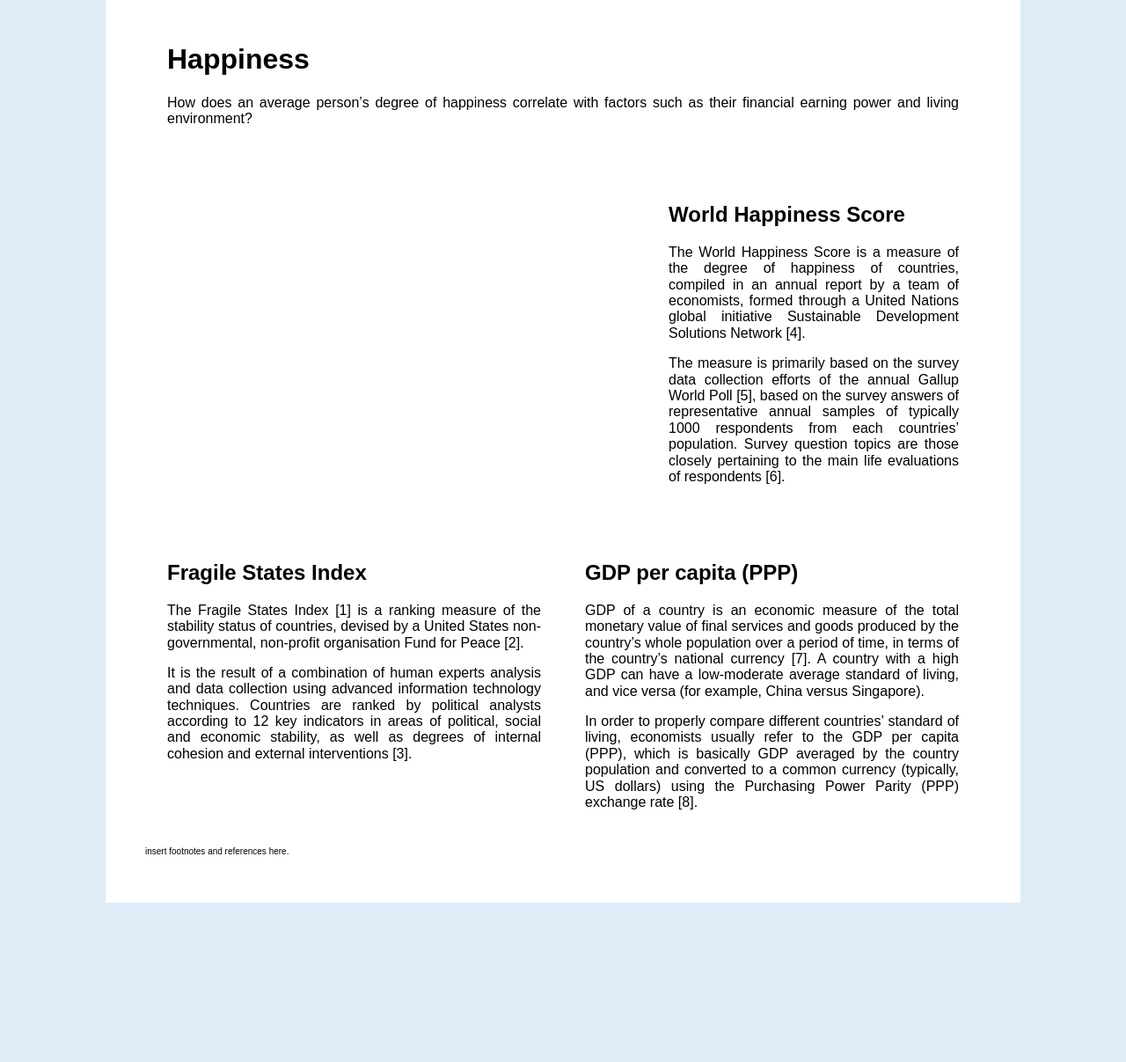
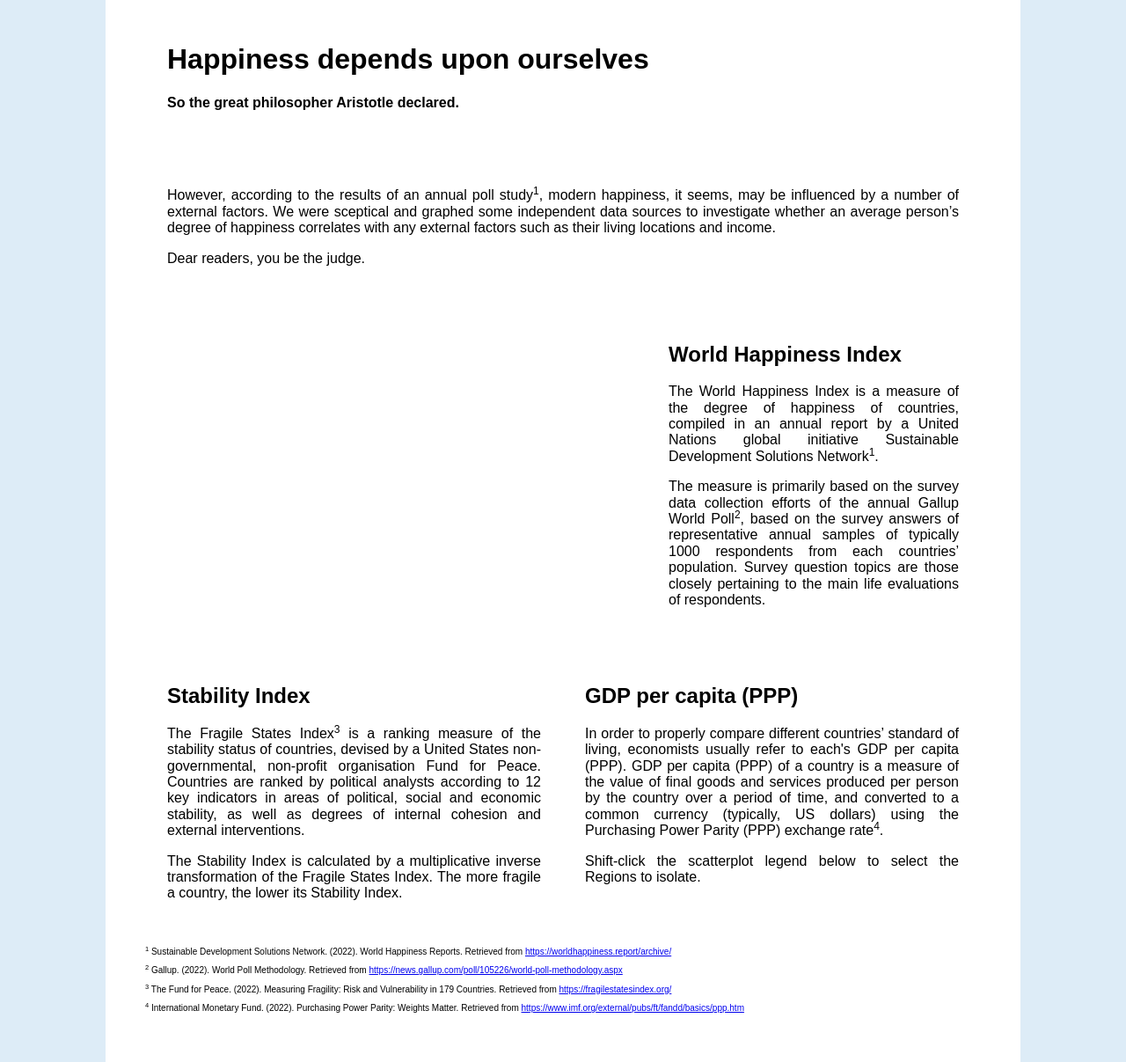
Before and after one commit to danielaladaniel/A2, a plain HTML site: page index.html in a window 1280 px wide. Shown: the part 27-1234 px from the top of the page at 88% size. Before the commit the page ends 1053 px from the top, so only its background shows below. Drawn offline with nearby package versions, Linux system fonts and the light colour scheme; a script that the page names is missing.

Commit message:
Add files via upload

```diff
--- a/index.html
+++ b/index.html
@@ -5,7 +5,7 @@
 <html>
 
 <head>
-  <title> Happiness Score and .... </title>
+  <title> World Happiness Index </title>
 
   <!-- import all Vega & Vega-Lite, vega-embed javascript libraries poossibly needed -->
   <!-- Also import the Vega topojson-client package -->
@@ -33,16 +33,15 @@
   <meta name="viewport" content="width=device-width, initial-scale=1">
 
 
-  <!-- Google font . Got from https://fonts.google.com/  . Searched "open sans".  -->
-  <!-- old links:
-  <link rel="preconnect" href="https://fonts.googleapis.com">
-  <link rel="preconnect" href="https://fonts.gstatic.com" crossorigin>
-  <link href="https://fonts.googleapis.com/css2?family=Open+Sans&display=swap" rel="stylesheet">
+  <!-- Google font . Got from https://fonts.google.com/  . Searched "open sans"
+    and 'Source Sans Pro'.  -->
+    <link rel="preconnect" href="https://fonts.googleapis.com">
+    <link rel="preconnect" href="https://fonts.gstatic.com" crossorigin>
+    <link href="https://fonts.googleapis.com/css2?family=Source+Sans+Pro:wght@400;700;900&family=Open+Sans&display=swap" rel="stylesheet">
+
+
+  <!-- <link href="https://fonts.googleapis.com/css2?family=Fuzzy+Bubbles&display=swap" rel="stylesheet">
   -->
-  <link rel="preconnect" href="https://fonts.googleapis.com">
-  <link rel="preconnect" href="https://fonts.gstatic.com" crossorigin>
-  <link href="https://fonts.googleapis.com/css2?family=Open+Sans&display=swap" rel="stylesheet">
-
 
   <!-- CSS file -->
   <link rel="stylesheet" type="text/css" href="css/styles.css" media="all">
@@ -59,15 +58,30 @@
     <div class = "pure-g">
       <div class="pure-u-1-1">
         <div class="format_textbox">
-          <h1> Happiness</h1>
-          <p> How does an average person’s degree of happiness correlate with factors
-            such as their financial earning power and living environment?
-          </p>
+          <h1> Happiness depends upon ourselves </h1>
+          <h4> So the great philosopher Aristotle declared. </h4>
+
         </div>
       </div>
     </div>
 
-    <!--  1st Section": Happiness Score intro -->
+    <div class = "pure-g">
+      <div class="pure-u-1-1">
+        <div class="format_textbox">
+           <p>
+            However, according to the results of an annual poll study<sup>1</sup>, modern happiness,
+            it seems, may be influenced by a number of external factors.
+
+            We were sceptical and graphed some independent data sources to investigate
+            whether an average person’s degree of happiness correlates with any external factors
+            such as their living locations and income.
+          </p>
+          <p> Dear readers, you be the judge. </p>
+        </div>
+      </div>
+    </div>
+
+    <!--  1st Section": Happiness Index intro -->
     <div class = "pure-g">
 
       <!--  For choropleth map -->
@@ -77,15 +91,15 @@
 
       <div class="pure-u-2-5">
         <div class="format_textbox">
-          <h2> World Happiness Score    </h2>
-          <p> The World Happiness Score is a measure of the degree of happiness of countries,
-            compiled in an annual report by a team of economists, formed through a
-            United Nations global initiative Sustainable Development Solutions Network [4].
+          <h2> World Happiness Index    </h2>
+          <p> The World Happiness Index is a measure of the degree of happiness of countries,
+            compiled in an annual report by a United Nations global initiative
+            Sustainable Development Solutions Network<sup>1</sup>.
           </p>
           <p> The measure is primarily based on the survey data collection efforts of the annual
-            Gallup World Poll [5], based on the survey answers of representative annual samples
+            Gallup World Poll<sup>2</sup>, based on the survey answers of representative annual samples
             of typically 1000 respondents from each countries’ population.
-            Survey question topics are those closely pertaining to the main life evaluations of respondents [6].
+            Survey question topics are those closely pertaining to the main life evaluations of respondents.
           </p>
         </div>
       </div>
@@ -96,16 +110,15 @@
       <!--  Fragile States Index / Stability Index intro -->
       <div class="pure-u-1-2">
         <div class="format_textbox">
-          <h2>Fragile States Index</h2>
-          <p>The Fragile States Index [1] is a ranking measure of the stability status of
+          <h2>Stability Index</h2>
+          <p>The Fragile States Index<sup>3</sup> is a ranking measure of the stability status of
             countries, devised by a United States non-governmental, non-profit organisation
-            Fund for Peace [2].
+            Fund for Peace. Countries are ranked by political analysts according to 12 key indicators
+            in areas of political, social and economic stability,
+            as well as degrees of internal cohesion and external interventions.
           </p>
-          <p>It is the result of a combination of human experts analysis and
-            data collection using advanced information technology techniques.
-            Countries are ranked by political analysts according to 12 key indicators
-            in areas of political, social and economic stability,
-            as well as degrees of internal cohesion and external interventions [3].
+          <p>The Stability Index is calculated by a multiplicative inverse transformation of
+            the Fragile States Index. The more fragile a country, the lower its Stability Index.
           </p>
         </div>
       </div>
@@ -115,18 +128,18 @@
         <div class="format_textbox">
           <h2>GDP per capita (PPP)</h2>
           <p>
-            GDP of a country is an economic measure of the total monetary value of
-            final services and goods produced by the country’s whole population over
-            a period of time, in terms of the country’s national currency [7].
-            A country with a high GDP can have a low-moderate average standard of living,
-            and vice versa (for example, China versus Singapore).
+            In order to properly compare different countries’ standard of living,
+            economists usually refer to each's GDP per capita (PPP).
+            GDP per capita (PPP) of a country is a measure of the value of
+            final goods and services produced per person by the country over
+            a period of time, and converted to a common currency
+            (typically, US dollars) using the Purchasing Power Parity (PPP)
+            exchange rate<sup>4</sup>.
           </p>
           <p>
-            In order to properly compare different countries’ standard of living,
-            economists usually refer to the GDP per capita (PPP), which is basically
-            GDP averaged by the country population and converted to a common currency
-            (typically, US dollars) using the Purchasing Power Parity (PPP) exchange rate [8].
+            Shift-click the scatterplot legend below to select the Regions to isolate.
           </p>
+
         </div>
       </div>
     </div>
@@ -135,14 +148,39 @@
     <div class = "pure-g">
       <!--  For scatterplots -->
       <div class="pure-u-1-1">
-        <div id="scatterplot1" class="format_scatterplot></div>
+        <div id="scatterplot1" class="format_scatterplot"></div>
       </div>
     </div>
 
     <!--  Footnote section   -->
-    <div class="pure-g">
-      <div class="pure-u-1-1 footnote_font">
-          insert footnotes and references here.
+    <div class = "pure-g">
+      <div class="pure-u-1-1">
+        <div class="footnote_font">
+
+          <p><sup>1</sup> Sustainable Development Solutions Network. (2022). World Happiness Reports.
+            Retrieved from <a href="https://worldhappiness.report/archive/">
+              https://worldhappiness.report/archive/
+            </a>
+          </p>
+          <p><sup>2</sup> Gallup. (2022). World Poll Methodology. Retrieved from
+            <a href="https://news.gallup.com/poll/105226/world-poll-methodology.aspx">
+              https://news.gallup.com/poll/105226/world-poll-methodology.aspx
+            </a>
+          </p>
+          <p><sup>3</sup> The Fund for Peace. (2022).  Measuring Fragility:
+            Risk and Vulnerability in 179 Countries.
+            Retrieved from <a href="https://fragilestatesindex.org/">
+              https://fragilestatesindex.org/
+            </a>
+          </p>
+          <p><sup>4</sup> International Monetary Fund. (2022).
+            Purchasing Power Parity: Weights Matter.
+            Retrieved from <a href="https://www.imf.org/external/pubs/ft/fandd/basics/ppp.htm">
+              https://www.imf.org/external/pubs/ft/fandd/basics/ppp.htm
+            </a>
+          </p>
+
+        </div>
       </div>
     </div>
 
```
